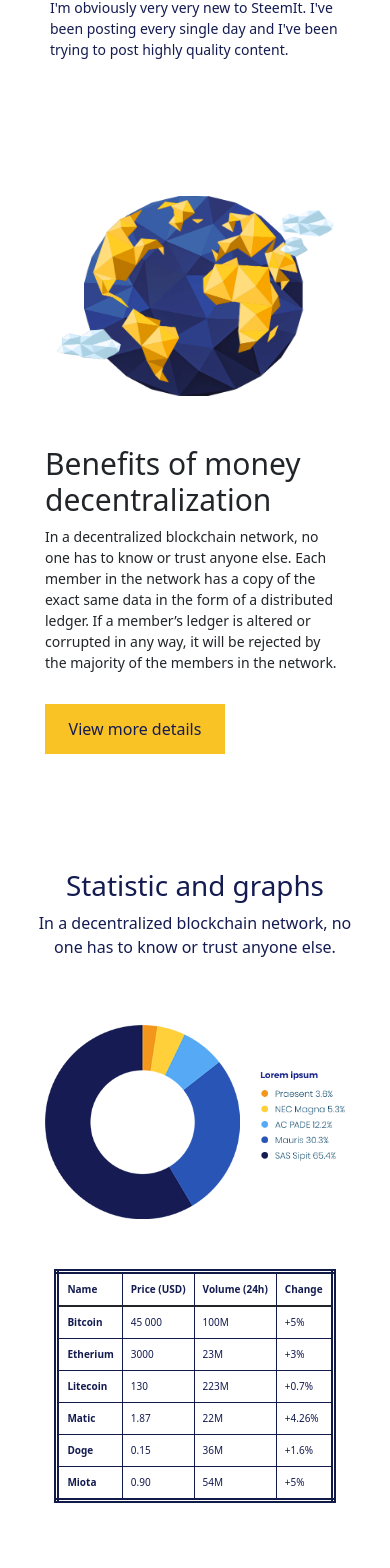
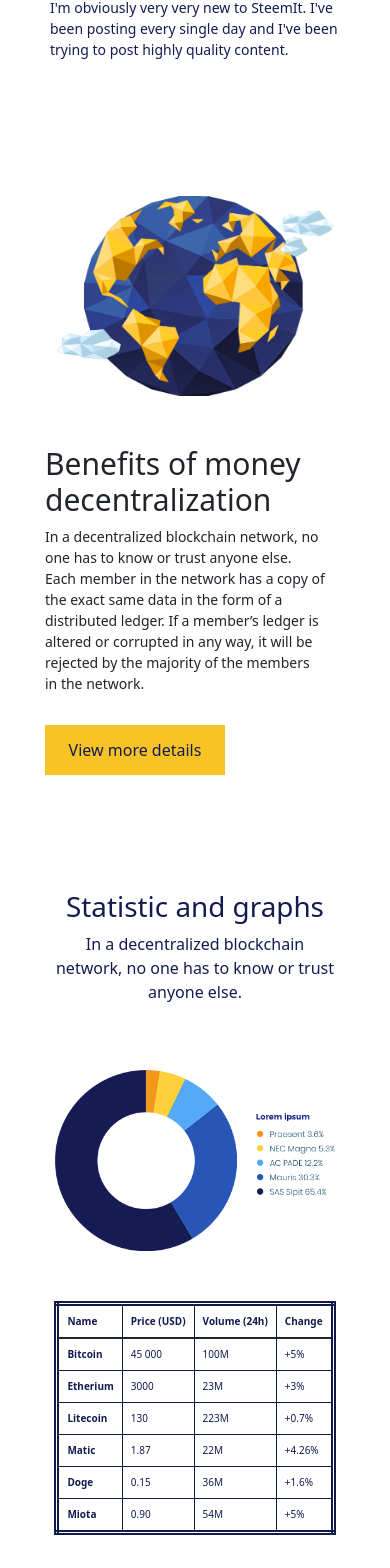
Before and after one commit to Kryvchenko/crypto, a React (Create React App) app: page / in a window 390 px wide. Shown: the part 2147-3715 px from the top of the page. Built offline with nearby package versions, Linux system fonts and the light colour scheme.

Commit message:
statistic styles added

```diff
--- a/src/components/BenefitsSection/Benefits.js
+++ b/src/components/BenefitsSection/Benefits.js
@@ -31,7 +31,6 @@ export const Benefits = () => {
               alignItems: "space-evenly",
               flexDirection: "column",
               justifyContent: "center",
-              margin: "0 30px",
             }}
           >
             <Content />
--- a/src/components/StatisticSection /Content.js
+++ b/src/components/StatisticSection /Content.js
@@ -14,10 +14,7 @@ export const Content = () => {
         }}
       >
         <h1 className="statistic-h1">Statistic and graphs</h1>
-        <p
-          className="statistic-p"
-          style={{ maxWidth: "500px", textAlign: "center" }}
-        >
+        <p className="statistic-p" style={{ maxWidth: "500px" }}>
           In a decentralized blockchain network, no one has to know or trust
           anyone else.
         </p>
--- a/src/components/StatisticSection /Statistic.js
+++ b/src/components/StatisticSection /Statistic.js
@@ -32,7 +32,7 @@ export const Statistic = () => {
           style={{
             width: "1200px",
             display: "flex",
-            justifyContent: "space-between",
+            justifyContent: "space-around",
             marginTop: "50px",
             marginBottom: "50px",
           }}
--- a/src/styles/Style.css
+++ b/src/styles/Style.css
@@ -140,6 +140,11 @@ body {
   background-color: #f9c326;
 }
 
+.statistic-p {
+  width: 320px;
+  text-align: center;
+}
+
 @media (max-width: 992px) {
   .bitcoin-img {
     width: 400px;
@@ -231,6 +236,9 @@ body {
     height: 200px;
     margin-bottom: 50px;
   }
+  .benefits-p {
+    width: 280px;
+  }
   .benefits-content {
     -webkit-box-orient: vertical;
     -webkit-box-direction: normal;
@@ -296,7 +304,7 @@ body {
             flex-direction: column;
   }
   .diagram {
-    width: 300px;
+    width: 280px;
   }
   .table-bordered {
     font-size: 10px;
@@ -311,5 +319,8 @@ body {
             align-items: center;
     padding: 0;
   }
+  .statistic-p {
+    width: 280px;
+  }
 }
 /*# sourceMappingURL=Style.css.map */
--- a/src/styles/Style.scss
+++ b/src/styles/Style.scss
@@ -120,6 +120,10 @@ body {
     color: yellow !important;
     background-color: #f9c326;
 }
+.statistic-p {
+    width: 320px;
+    text-align: center;
+}
 
 
 //lg - laptop
@@ -208,6 +212,9 @@ body {
         height: 200px;
         margin-bottom: 50px;
     }
+    .benefits-p {
+        width: 280px;
+    }
     .benefits-content {
         flex-direction: column;
         align-items: center;
@@ -239,7 +246,6 @@ body {
     .statistic-p {
         width: 320px;
     }
-
 }
 
 //sm-mobile only
@@ -256,7 +262,7 @@ body {
         flex-direction: column;
     }
     .diagram {
-        width: 300px;
+        width: 280px;
     }
     .table-bordered {
         font-size: 10px;
@@ -266,4 +272,9 @@ body {
         align-items: center;
         padding: 0;
     }
+    .statistic-p {
+        width: 280px;
+    }
+
+
 }
```
Also changed, not shown: 1 other file (tests, documents, lock files or other folders).
